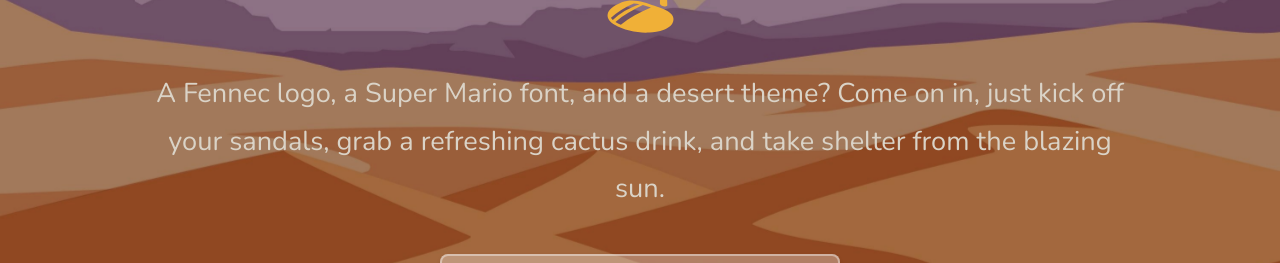
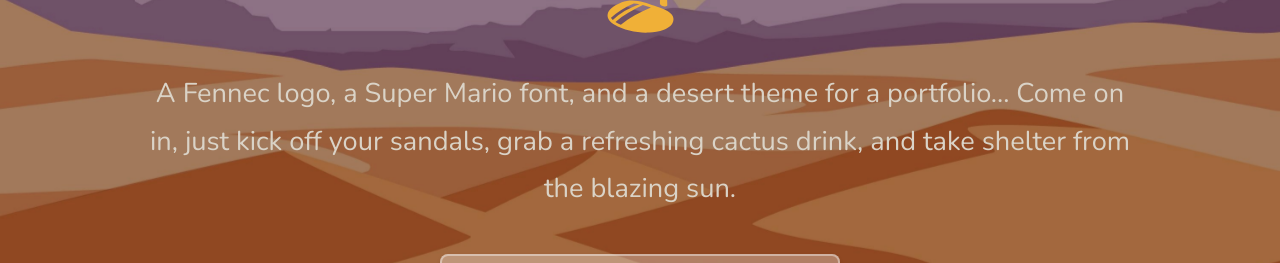
Before and after one commit to KangFennex/portfolio, a React (Create React App) app: page / in a window 1280 px wide. Shown: the part 369-632 px from the top of the page. Built offline with nearby package versions, Linux system fonts and the light colour scheme; no server answers.

Commit message:
Removed testing logs and changed hero text

```diff
--- a/src/components/contactForm/ContactForm.jsx
+++ b/src/components/contactForm/ContactForm.jsx
@@ -19,12 +19,6 @@ const ContactForm = () => {
     e.preventDefault();
     setIsLoading(true);
     setStatusMessage("");
-
-    // Debug logging
-    console.log("Environment variables:");
-    console.log("SERVICE_ID:", SERVICE_ID);
-    console.log("TEMPLATE_ID:", TEMPLATE_ID);
-    console.log("PUBLIC_KEY:", PUBLIC_KEY);
 
     emailjs.sendForm(SERVICE_ID, TEMPLATE_ID, form.current, {
       publicKey: PUBLIC_KEY,
--- a/src/pages/hero/Hero.jsx
+++ b/src/pages/hero/Hero.jsx
@@ -15,7 +15,7 @@ const Hero = () => {
         <div className={`hero__container__intro ${lightMode ? "light-mode" : "dark-mode"}`}>
           <HeroText />
           <GiOasis className="hero__container__intro__icon" size={80} style={{ color: 'var(--orange)' }} />
-          <p>A Fennec logo, a Super Mario font, and a desert theme? Come on in, just kick off your sandals, grab a refreshing cactus drink, and take shelter from the blazing sun.</p>
+          <p>A Fennec logo, a Super Mario font, and a desert theme for a portfolio... Come on in, just kick off your sandals, grab a refreshing cactus drink, and take shelter from the blazing sun.</p>
           <div className="hero__container__contact">
             <ContactModal buttonText="Get in touch" />
           </div>
```
